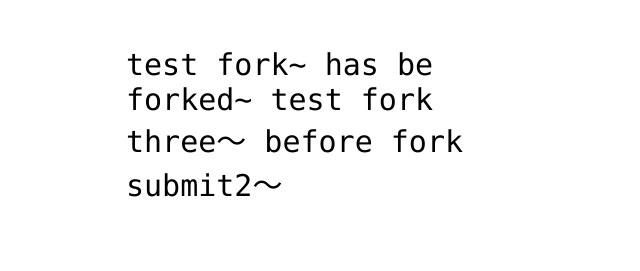
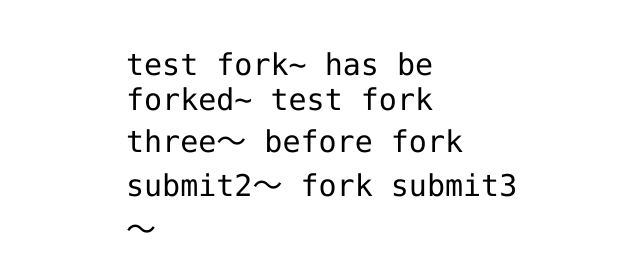
Before and after one commit to Asteria-Lina/hello-word, a plain HTML site: page index.html in a window 1280 px wide. Shown: the part 53-324 px from the top of the page, without its empty margins (314-954 px from the left). Drawn offline with Linux system fonts and the light colour scheme.

Commit message:
test fork3

```diff
--- a/index.html
+++ b/index.html
@@ -17,6 +17,7 @@
   has be forked~
   test fork three～
   before fork submit2～
+  fork submit3～
 </p>
 
 </body>
```
